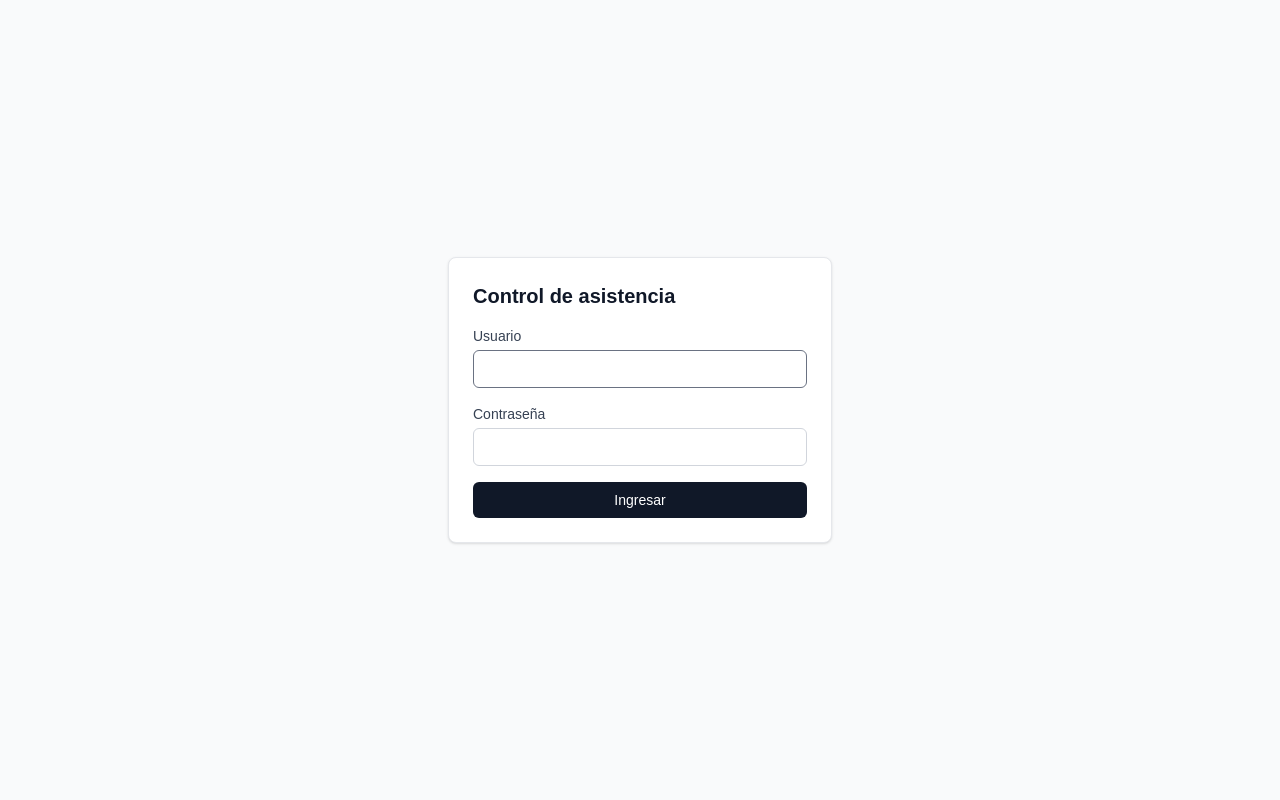
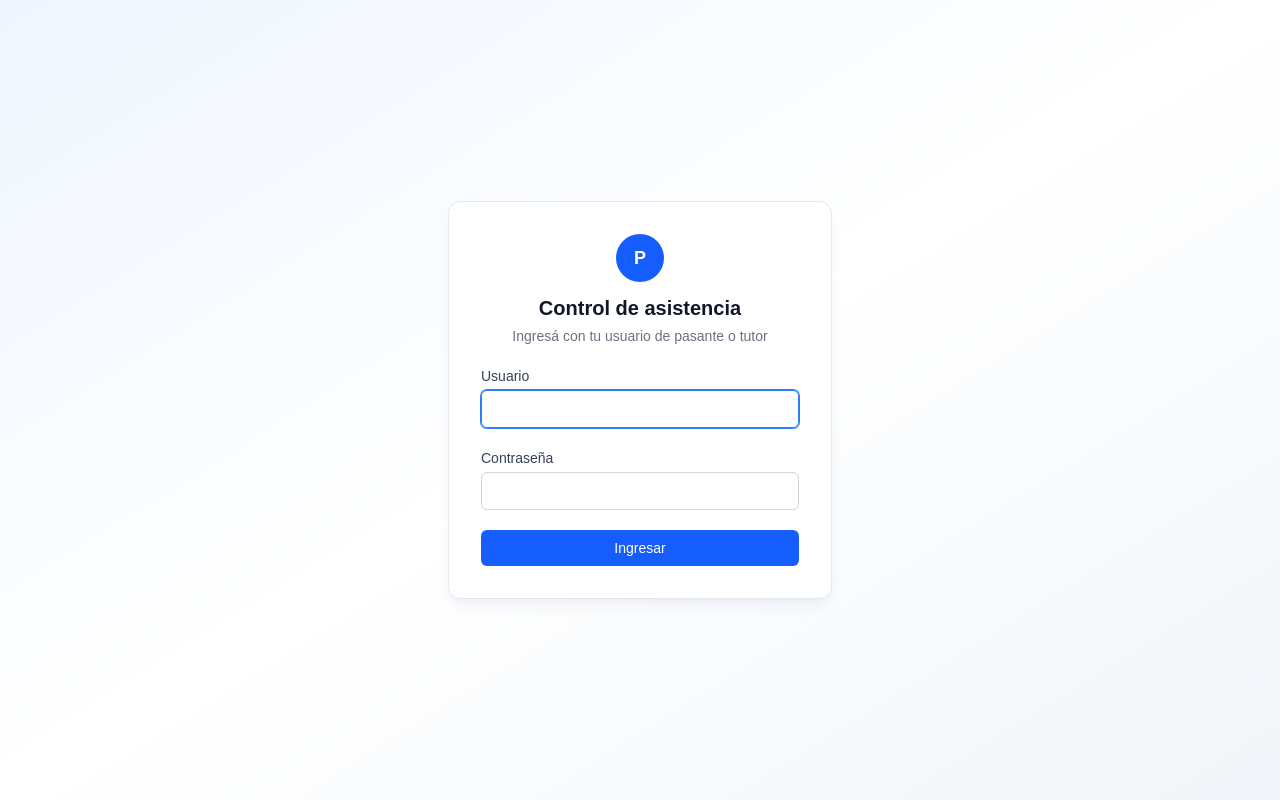
Before and after one commit to helGmoro/ControlPasantes, a Next.js app: page /login in a window 1280 px wide. Built offline with nearby package versions, Linux system fonts and the light colour scheme.

Commit message:
Visual mejorada

```diff
--- a/src/app/(dashboard)/admin/CrearTutorForm.tsx
+++ b/src/app/(dashboard)/admin/CrearTutorForm.tsx
@@ -79,7 +79,7 @@ export default function CrearTutorForm() {
         <button
           type="submit"
           disabled={guardando}
-          className="rounded-md bg-gray-900 px-3 py-1.5 text-sm font-medium text-white hover:bg-gray-800 disabled:opacity-50"
+          className="rounded-md bg-blue-600 px-3 py-1.5 text-sm font-medium text-white hover:bg-blue-700 disabled:opacity-50"
         >
           {guardando ? "Creando..." : "Crear cuenta"}
         </button>
--- a/src/app/(dashboard)/asistencia/AsistenciaTable.tsx
+++ b/src/app/(dashboard)/asistencia/AsistenciaTable.tsx
@@ -171,7 +171,7 @@ export default function AsistenciaTable({
                     <button
                       onClick={() => guardarFila(i)}
                       disabled={fila.guardando}
-                      className="rounded-md bg-gray-900 px-3 py-1 text-xs font-medium text-white hover:bg-gray-800 disabled:opacity-50"
+                      className="rounded-md bg-blue-600 px-3 py-1 text-xs font-medium text-white hover:bg-blue-700 disabled:opacity-50"
                     >
                       {fila.guardando
                         ? "Guardando..."
--- a/src/app/(dashboard)/historial/HistorialFiltro.tsx
+++ b/src/app/(dashboard)/historial/HistorialFiltro.tsx
@@ -70,7 +70,7 @@ export default function HistorialFiltro({
       </div>
       <button
         onClick={aplicar}
-        className="rounded-md bg-gray-900 px-4 py-1.5 text-sm font-medium text-white hover:bg-gray-800"
+        className="rounded-md bg-blue-600 px-4 py-1.5 text-sm font-medium text-white hover:bg-blue-700"
       >
         Filtrar
       </button>
--- a/src/app/(dashboard)/pasantes/PasanteForm.tsx
+++ b/src/app/(dashboard)/pasantes/PasanteForm.tsx
@@ -114,7 +114,7 @@ export default function PasanteForm({
         <button
           type="submit"
           disabled={guardando}
-          className="rounded-md bg-gray-900 px-3 py-1.5 text-sm font-medium text-white hover:bg-gray-800 disabled:opacity-50"
+          className="rounded-md bg-blue-600 px-3 py-1.5 text-sm font-medium text-white hover:bg-blue-700 disabled:opacity-50"
         >
           {guardando ? "Guardando..." : "Guardar"}
         </button>
--- a/src/app/(dashboard)/pasantes/PasantesTable.tsx
+++ b/src/app/(dashboard)/pasantes/PasantesTable.tsx
@@ -20,7 +20,7 @@ export default function PasantesTable({
         {!mostrarNuevo && (
           <button
             onClick={() => setMostrarNuevo(true)}
-            className="rounded-md bg-gray-900 px-3 py-1.5 text-sm font-medium text-white hover:bg-gray-800"
+            className="rounded-md bg-blue-600 px-3 py-1.5 text-sm font-medium text-white hover:bg-blue-700"
           >
             + Nuevo pasante
           </button>
--- a/src/app/(dashboard)/planilla/PlanillaFiltro.tsx
+++ b/src/app/(dashboard)/planilla/PlanillaFiltro.tsx
@@ -88,7 +88,7 @@ export default function PlanillaFiltro({
       </div>
       <button
         onClick={aplicar}
-        className="rounded-md bg-gray-900 px-4 py-1.5 text-sm font-medium text-white hover:bg-gray-800"
+        className="rounded-md bg-blue-600 px-4 py-1.5 text-sm font-medium text-white hover:bg-blue-700"
       >
         Generar
       </button>
--- a/src/app/login/page.tsx
+++ b/src/app/login/page.tsx
@@ -35,14 +35,24 @@ export default function LoginPage() {
   }
 
   return (
-    <div className="flex min-h-screen items-center justify-center bg-gray-50 px-4">
+    <div className="flex min-h-screen items-center justify-center bg-gradient-to-br from-blue-50 via-white to-slate-100 px-4">
       <form
         onSubmit={handleSubmit}
-        className="w-full max-w-sm space-y-4 rounded-lg border border-gray-200 bg-white p-6 shadow-sm"
+        className="w-full max-w-sm space-y-5 rounded-xl border border-gray-200 bg-white p-8 shadow-lg shadow-blue-900/5"
       >
-        <h1 className="text-xl font-semibold text-gray-900">
-          Control de asistencia
-        </h1>
+        <div className="flex flex-col items-center gap-3 text-center">
+          <div className="flex h-12 w-12 items-center justify-center rounded-full bg-blue-600 text-lg font-semibold text-white">
+            P
+          </div>
+          <div>
+            <h1 className="text-xl font-semibold text-gray-900">
+              Control de asistencia
+            </h1>
+            <p className="mt-1 text-sm text-gray-500">
+              Ingresá con tu usuario de pasante o tutor
+            </p>
+          </div>
+        </div>
 
         <div>
           <label className="mb-1 block text-sm font-medium text-gray-700">
@@ -54,7 +64,7 @@ export default function LoginPage() {
             onChange={(e) => setUsername(e.target.value)}
             required
             autoFocus
-            className="w-full rounded-md border border-gray-300 px-3 py-2 text-sm focus:border-gray-500 focus:outline-none"
+            className="w-full rounded-md border border-gray-300 px-3 py-2 text-sm focus:border-blue-500 focus:outline-none focus:ring-1 focus:ring-blue-500"
           />
         </div>
 
@@ -67,7 +77,7 @@ export default function LoginPage() {
             value={password}
             onChange={(e) => setPassword(e.target.value)}
             required
-            className="w-full rounded-md border border-gray-300 px-3 py-2 text-sm focus:border-gray-500 focus:outline-none"
+            className="w-full rounded-md border border-gray-300 px-3 py-2 text-sm focus:border-blue-500 focus:outline-none focus:ring-1 focus:ring-blue-500"
           />
         </div>
 
@@ -76,7 +86,7 @@ export default function LoginPage() {
         <button
           type="submit"
           disabled={cargando}
-          className="w-full rounded-md bg-gray-900 px-4 py-2 text-sm font-medium text-white hover:bg-gray-800 disabled:opacity-50"
+          className="w-full rounded-md bg-blue-600 px-4 py-2 text-sm font-medium text-white hover:bg-blue-700 disabled:opacity-50"
         >
           {cargando ? "Ingresando..." : "Ingresar"}
         </button>
--- a/src/components/NavBar.tsx
+++ b/src/components/NavBar.tsx
@@ -28,16 +28,21 @@ export default function NavBar({ esAdmin }: { esAdmin: boolean }) {
   return (
     <nav className="no-print flex items-center justify-between border-b border-gray-200 bg-white px-6 py-3">
       <div className="flex items-center gap-6">
-        <span className="font-semibold text-gray-900">Pasantes</span>
+        <span className="flex items-center gap-2 font-semibold text-gray-900">
+          <span className="flex h-6 w-6 items-center justify-center rounded-full bg-blue-600 text-xs text-white">
+            P
+          </span>
+          Pasantes
+        </span>
         <div className="flex gap-4">
           {links.map((link) => (
             <Link
               key={link.href}
               href={link.href}
-              className={`text-sm ${
+              className={`border-b-2 pb-1 text-sm ${
                 pathname.startsWith(link.href)
-                  ? "font-medium text-gray-900"
-                  : "text-gray-500 hover:text-gray-900"
+                  ? "border-blue-600 font-medium text-gray-900"
+                  : "border-transparent text-gray-500 hover:text-gray-900"
               }`}
             >
               {link.label}
```
